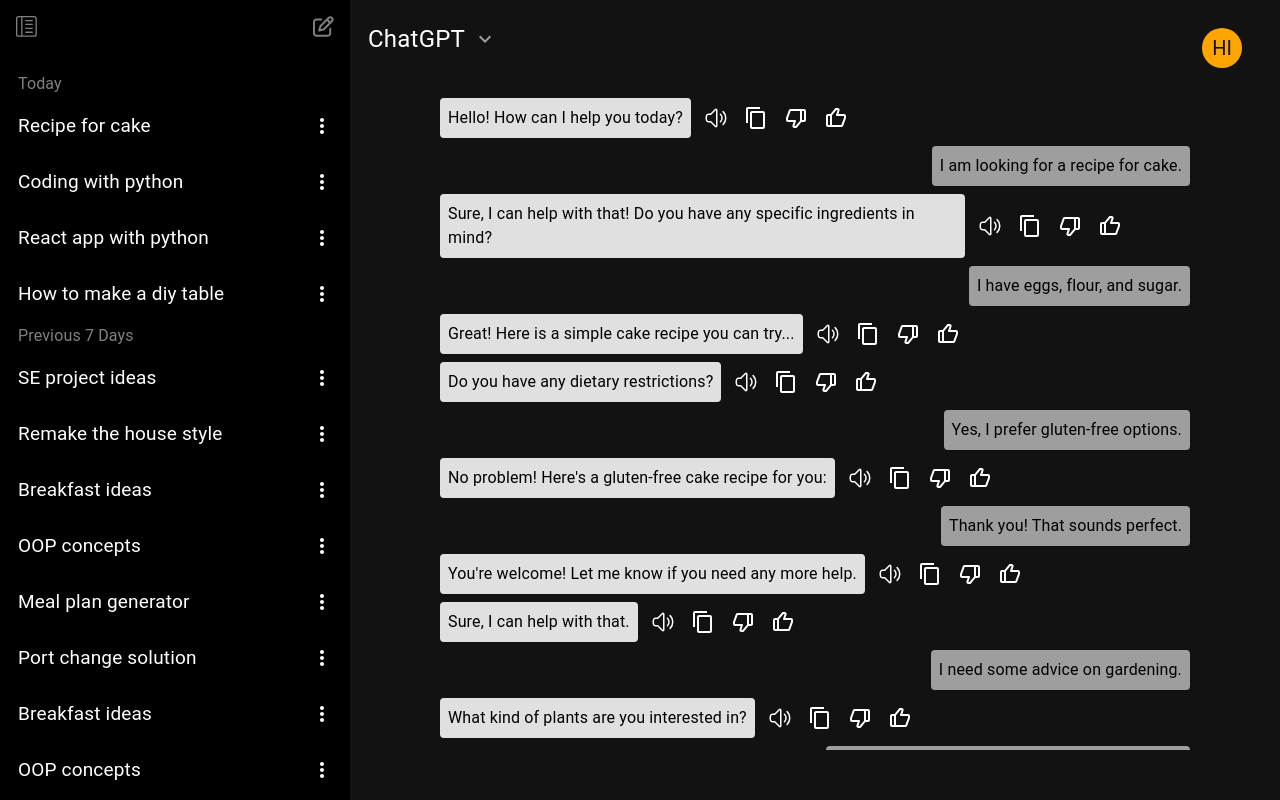
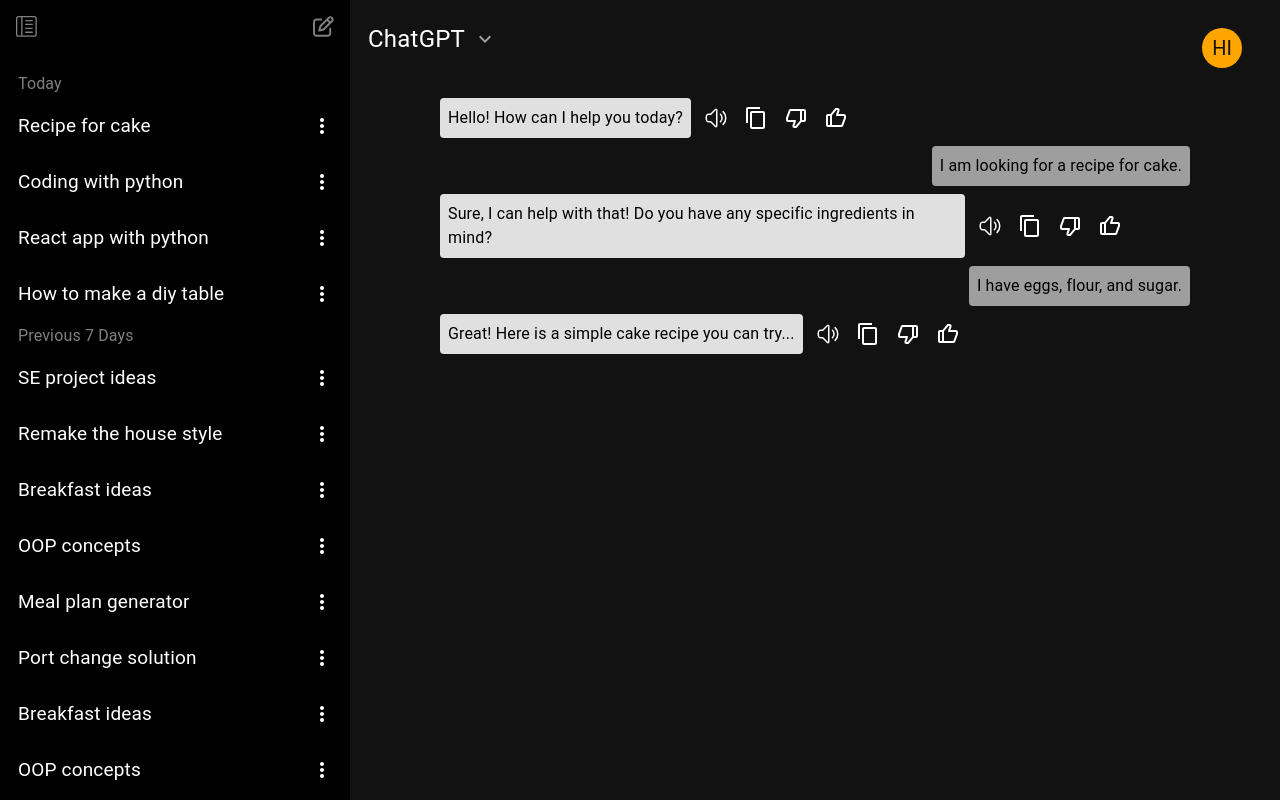
Before and after one commit to Hiru1003/chatgpt-ui, a React (Create React App) app: page /DummyChat in a window 1280 px wide. Built offline with nearby package versions, Linux system fonts and the light colour scheme.

Commit message:
feat: chat dummy without text feild

```diff
--- a/src/components/DummyChat.js
+++ b/src/components/DummyChat.js
@@ -16,17 +16,6 @@ const DummyChat = () => {
     { text: 'Sure, I can help with that! Do you have any specific ingredients in mind?', sender: 'left' },
     { text: 'I have eggs, flour, and sugar.', sender: 'right' },
     { text: 'Great! Here is a simple cake recipe you can try...', sender: 'left' },
-        { text: 'Do you have any dietary restrictions?', sender: 'left' },
-        { text: 'Yes, I prefer gluten-free options.', sender: 'right' },
-        { text: 'No problem! Here\'s a gluten-free cake recipe for you:', sender: 'left' },
-        { text: 'Thank you! That sounds perfect.', sender: 'right' },
-        { text: 'You\'re welcome! Let me know if you need any more help.', sender: 'left' },
-        { text: 'Sure, I can help with that.', sender: 'left' },
-        { text: 'I need some advice on gardening.', sender: 'right' },
-        { text: 'What kind of plants are you interested in?', sender: 'left' },
-        { text: 'I want to grow some vegetables in my backyard.', sender: 'right' },
-        { text: 'That\'s a great idea! Here are some tips for growing vegetables:', sender: 'left' },
-        { text: 'Thank you! I\'ll give it a try.', sender: 'right' },
   ];
 
   return (
@@ -35,13 +24,12 @@ const DummyChat = () => {
             <ChatgptDropdownHeader/>
         </Box>
          {messages.map((msg, index) => (
-
         <Box
           key={index}
           sx={{
             display: 'flex',
+            paddingRight:10,
             paddingLeft:10,
-              paddingRight:10,
             justifyContent: msg.sender === 'left' ? 'flex-start' : 'flex-end',
             mb: 1,
           }}
@@ -53,7 +41,7 @@ const DummyChat = () => {
               borderRadius: 1,
               p: 1,
               maxWidth: '70%',
-              position: 'relative', // Add position relative to position icons
+              position: 'relative',
             }}
           >
             <Typography variant="body1">{msg.text}</Typography>
@@ -63,7 +51,7 @@ const DummyChat = () => {
             sx={{
               display: 'flex',
               alignItems: 'center',
-              marginLeft: msg.sender === 'left' ? '5px' : '0', // Adjust icon position based on sender
+              marginLeft: msg.sender === 'left' ? '5px' : '0',
             }}
           >
             {msg.sender === 'left' && (
```
Also changed, not shown: src/components/MainPage.js (+5 -4 lines). Lines whose indentation alone changed are shown as unchanged.
